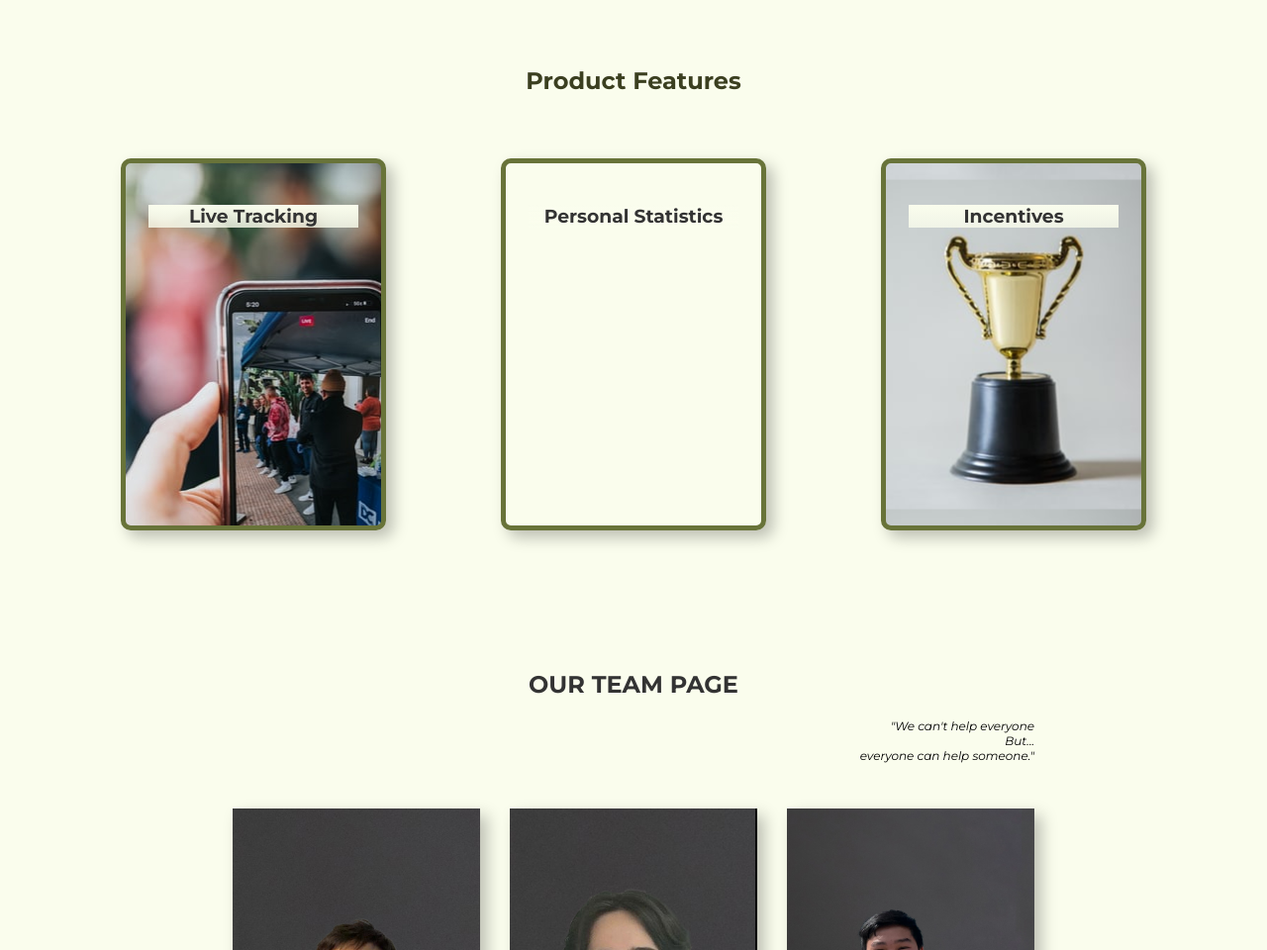
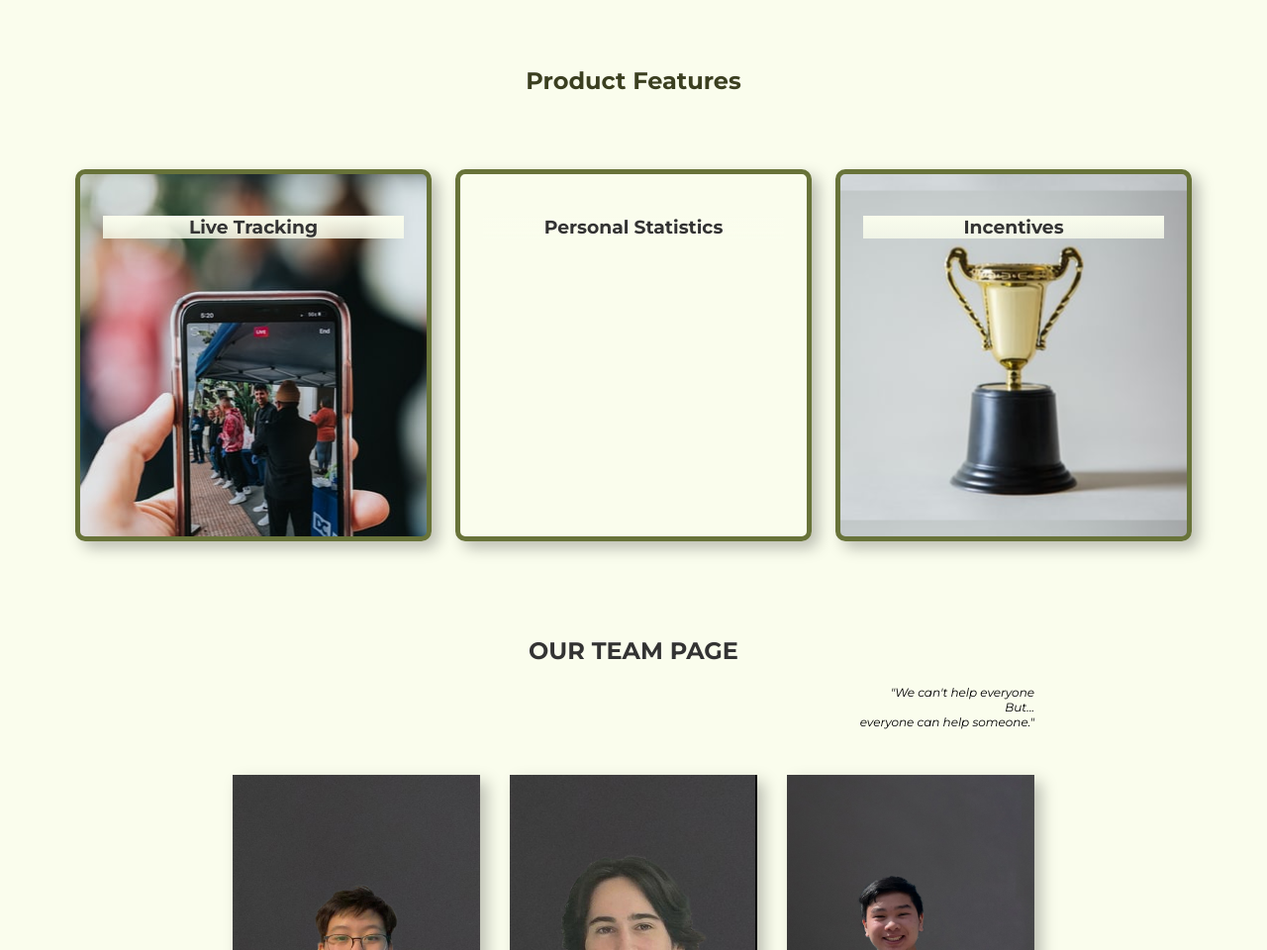
Before and after one commit to SEG2900-G27/temporary-name, a plain HTML site: page index.html in a window 1280 px wide. Shown: the part 2470-3430 px from the top of the page at 99% size. Drawn offline with Linux system fonts and the light colour scheme.

Commit message:
Fixed margins between feature boxes

```diff
--- a/style.css
+++ b/style.css
@@ -281,7 +281,7 @@ div.right {
   border: 5px solid #687339;
   border-radius: 10px;
   box-shadow: 7px 7px 15px 0px #00000040;
-  margin: 0% 5% 5% 5%;
+  margin: 1%;
   padding: 2%;
 }
 
@@ -309,7 +309,7 @@ div.right {
   border: 5px solid #687339;
   border-radius: 10px;
   box-shadow: 7px 7px 15px 0px #00000040;
-  margin: 0% 5% 5% 5%;
+  margin: 1%;
   padding: 2%;
 }
 
@@ -339,7 +339,7 @@ div.right {
   border: 5px solid #687339;
   border-radius: 10px;
   box-shadow: 7px 7px 15px 0px #00000040;
-  margin: 0% 5% 5% 5%;
+  margin: 1%;
   padding: 2%;
 }
 
```
